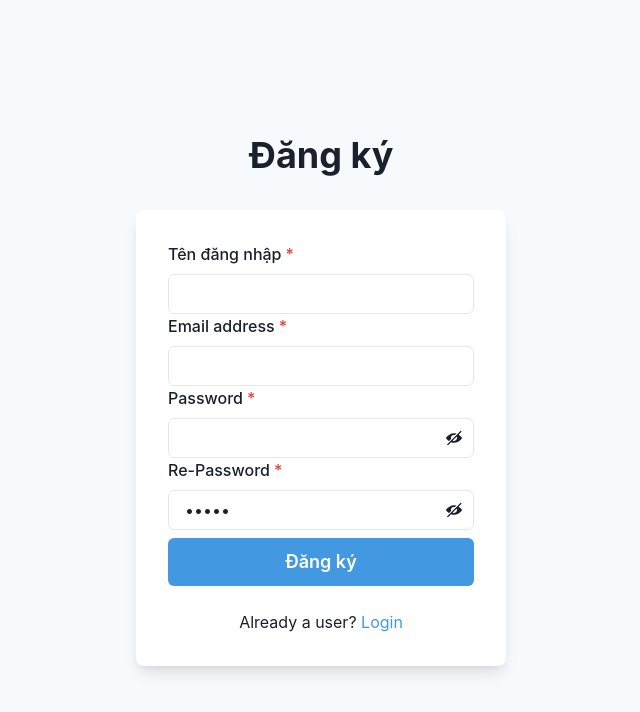
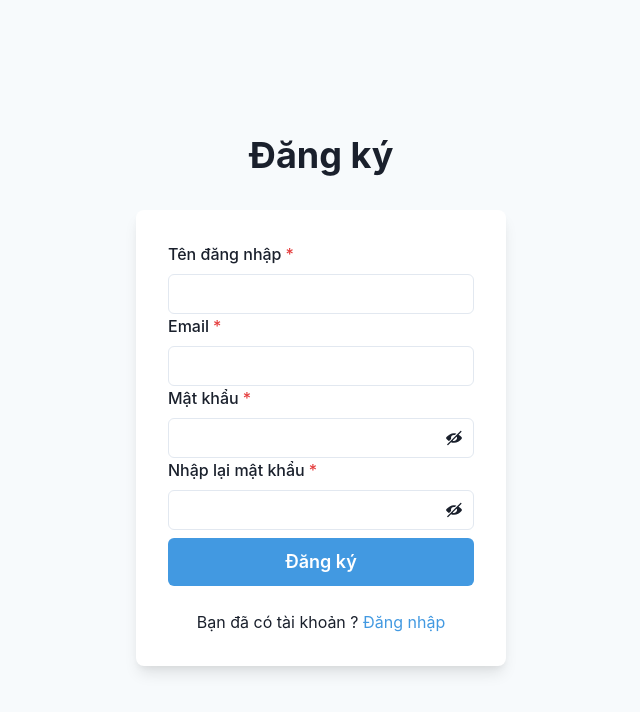
Before and after one commit to longphamit/tuto-FoodSensoryAnalysis, a Next.js app: page /auth/signup in a window 1280 px wide. Shown: the top 712 px of the page, without its empty margins (319-959 px from the left). Built offline with nearby package versions, Linux system fonts and the light colour scheme.

Commit message:
no message

```diff
--- a/src/app/api/SignUpAPI.ts
+++ b/src/app/api/SignUpAPI.ts
@@ -2,7 +2,7 @@ import {BE_GATEWAY } from "../constant/Constant";
 
 
 const SignUpAPI = async (username: any, password: any, phone: any, email: any) => {
-    const res = await fetch(`${BE_GATEWAY}/tuto-backend/authen/sign-up`, {
+    return await fetch(`${BE_GATEWAY}/tuto-backend/authen/sign-up`, {
         method: 'POST',
         headers: {
             'Content-Type': 'application/json',
@@ -10,6 +10,6 @@ const SignUpAPI = async (username: any, password: any, phone: any, email: any) =
         body: JSON.stringify({username:username,password:password,phone:phone,email:email})
 
     })
-    return res.json();
+
 }
 export default SignUpAPI
--- a/src/app/auth/signup/page.js
+++ b/src/app/auth/signup/page.js
@@ -21,15 +21,18 @@ import {useRouter} from 'next/navigation';
 import {useToast} from '@chakra-ui/react'
 import {Field, Form, Formik} from "formik";
 import SignUpAPI from "../../api/SignUpAPI";
+import {values} from "lodash";
 
 const SignUp = (session) => {
     const [userInfo, setUserInfo] = useState({username: "", email: "", password: "", rePassword: ""});
     const [showPassword, setShowPassword] = useState(false);
+    const [password, setPassword] = useState("")
     const toast = useToast()
     const {push} = useRouter();
     const handleRegisSubmit = async (values, actions) => {
+        try {
             const response = await SignUpAPI(values.username, values.password, "", values.email);
-        if (response) {
+            if (response.ok) {
                 toast({
                     position: "top-right",
                     title: 'Đăng ký thành công',
@@ -37,12 +40,33 @@ const SignUp = (session) => {
                     duration: 9000,
                     isClosable: true,
                 })
-            push('/auth/signin');
+                push("/auth/signin")
+            } else {
+                if (response.status === 400) {
+                    const errorData = await response.json();
+                    if (errorData?.exception === 'USERNAME_EXIST') {
+                        toast({
+                            position: "top-right",
+                            title: 'Tên đăng nhập đã tồn tại',
+                            status: 'error',
+                            duration: 9000,
+                            isClosable: true,
+                        })
+                    }
+                }
+            }
+        } catch (e) {
+            console.log(e)
         }
         actions.setSubmitting(false)
     }
-    const validateRePassword = (value) => {
-        console.log(value)
+    const validateRePassword = (values) => {
+        let error = "";
+        const { password, rePassword } = values;
+        if (password && rePassword && password !== rePassword) {
+            error = "Không khớp mật khẩu đã nhập ở trên";
+        }
+        return error;
     }
     useEffect(() => {
 
@@ -71,11 +95,11 @@ const SignUp = (session) => {
                                 name: "",
                                 email: "",
                                 password: "",
-                                rePassword: false
+                                rePassword: ""
                             }}
-                            onSubmit={handleRegisSubmit}
+                            onSubmit={(values, actions)=>handleRegisSubmit(values,actions)}
                         >
-                            {(props) => (
+                            {({ values, errors, touched,isSubmitting }) => (
                                 <Form>
                                     <Field name="username">
                                         {({field, form}) => (
@@ -88,7 +112,7 @@ const SignUp = (session) => {
                                     <Field name="email">
                                         {({field, form}) => (
                                             <FormControl id="email" isRequired>
-                                                <FormLabel>Email address</FormLabel>
+                                                <FormLabel>Email</FormLabel>
                                                 <Input {...field} type="email"/>
                                             </FormControl>
                                         )}
@@ -96,7 +120,7 @@ const SignUp = (session) => {
                                     <Field name="password">
                                         {({field, form}) => (
                                             <FormControl id="password" isRequired>
-                                                <FormLabel>Password</FormLabel>
+                                                <FormLabel>Mật khẩu</FormLabel>
                                                 <InputGroup>
                                                     <Input {...field} type={showPassword ? 'text' : 'password'}/>
                                                     <InputRightElement h={'full'}>
@@ -112,13 +136,12 @@ const SignUp = (session) => {
                                             </FormControl>
                                         )}
                                     </Field>
-                                    <Field name="rePassword">
+                                    <Field name="rePassword" validate={value=>validateRePassword(values)}>
                                         {({field, form}) => (
                                             <FormControl id="rePassword" isRequired isInvalid={form.errors.rePassword}>
-                                                <FormLabel>Re-Password</FormLabel>
+                                                <FormLabel>Nhập lại mật khẩu</FormLabel>
                                                 <InputGroup>
                                                     <Input {...field} type={showPassword ? 'text' : 'password'}/>
-                                                    <FormErrorMessage>{form.errors.rePassword}</FormErrorMessage>
                                                     <InputRightElement h={'full'}>
                                                         <Button
                                                             variant={'ghost'}
@@ -129,6 +152,7 @@ const SignUp = (session) => {
                                                         </Button>
                                                     </InputRightElement>
                                                 </InputGroup>
+                                                <FormErrorMessage>{form.errors.rePassword}</FormErrorMessage>
                                             </FormControl>
                                         )}
 
@@ -136,7 +160,7 @@ const SignUp = (session) => {
 
                                     <Stack spacing={10} pt={2}>
                                         <Button
-                                            isLoading={props.isSubmitting}
+                                            isLoading={isSubmitting}
                                             loadingText="Submitting"
                                             size="lg"
                                             bg={'blue.400'}
@@ -150,9 +174,9 @@ const SignUp = (session) => {
                                     </Stack>
                                     <Stack pt={6}>
                                         <Text align={'center'}>
-                                            Already a user? <Link
+                                            Bạn đã có tài khoản ? <Link
                                             href={"/auth/signin"}
-                                            color={'blue.400'}>Login</Link>
+                                            color={'blue.400'}>Đăng nhập</Link>
                                         </Text>
                                     </Stack>
                                 </Form>
--- a/src/app/constant/Constant.ts
+++ b/src/app/constant/Constant.ts
@@ -1,3 +1,4 @@
 export const BE_HOST='https://api.longpc.site'
 export const BE_GATEWAY='https://gateway.longpc.site'
+ //export const BE_GATEWAY='http://localhost:8099'
 export const ACCESS_TOKEN = 'ACCESS_TOKEN'
```
Lines whose indentation alone changed are shown as unchanged.
